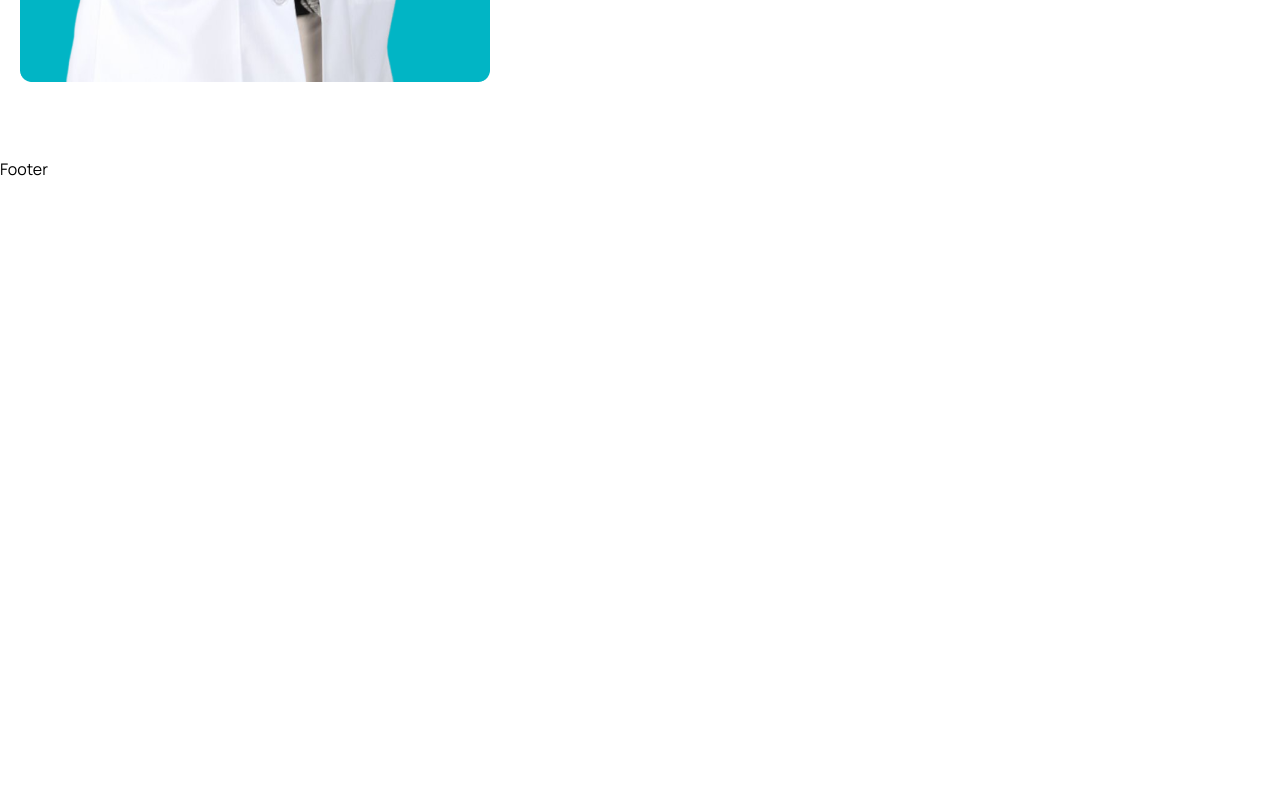
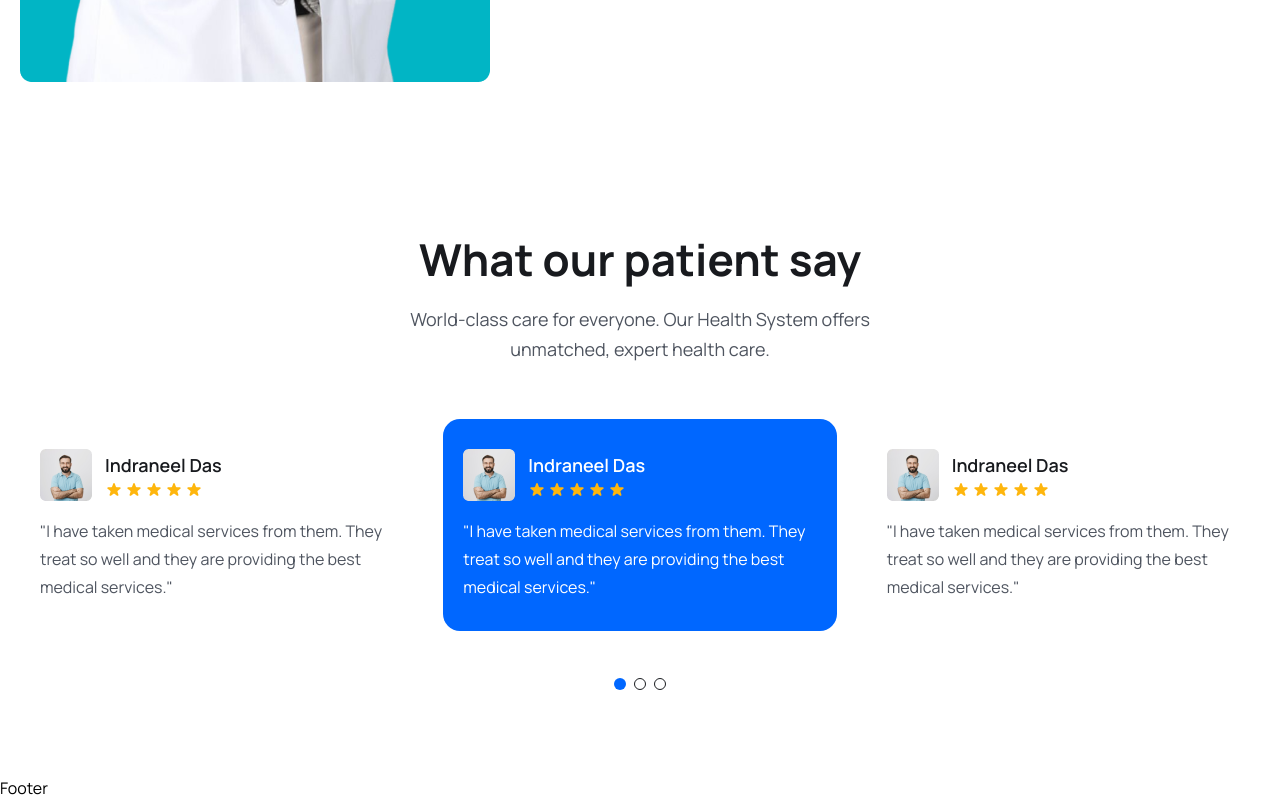
Before and after one commit to EncodeNeel/Medicare, a React (Vite) app in the folder frontend/: page /home in a window 1280 px wide. Shown: the part 5403-6203 px from the top of the page. Before the commit the page ends 5584 px from the top, so only its background shows below. Built offline with nearby package versions, Linux system fonts and the light colour scheme; the HTML template or start-up script is replaced by a standard one.

Commit message:
Add Testimonial component and update styles in app.css

```diff
--- a/frontend/src/App.css
+++ b/frontend/src/App.css
@@ -8,6 +8,33 @@
 
 body {
   font-family: "Manrope", sans-serif;
+}
+.swiper-pagination-bullet {
+  width: 12px !important;
+  height: 12px !important;
+  border: 1px solid #181a1e !important;
+  opacity: 100% !important;
+  background: #fff !important;
+}
+.swiper-pagination-bullet-active {
+  background: #0067ff !important;
+  border: none !important;
+}
+.swiper {
+  padding-bottom: 70px !important;
+}
+
+.swiper-slide.swiper-slide-next {
+  background: #0067ff;
+  border-radius: 17px;
+  box-shadow: 0px 20px 70px rgpa(0, 103, 255, 0.3) !important;
+}
+.swiper-slide.swiper-slide-next h4,
+.swiper-slide.swiper-slide-next p {
+  color: #fff !important;
+}
+.swiper-pagination {
+  top: 90% !important;
 }
 
 .sticky__header {
--- /dev/null
+++ b/frontend/src/components/Testimonal/Testimonial.jsx
@@ -0,0 +1,152 @@
+import React from "react";
+import { Pagination } from "swiper";
+import { Swiper, SwiperSlide } from "swiper/react";
+import "swiper/css";
+import "swiper/css/pagination";
+import patientAvatar from "../../assets/images/patient-avatar.png";
+import { HiStar } from "react-icons/hi";
+
+const Testimonial = () => {
+  return (
+    <div className="mt-[30px] lg:mt-[55px]">
+      <Swiper
+        modules={[Pagination]}
+        spaceBetween={30}
+        slidesPerView={1}
+        pagination={{ clickable: true }}
+        breakpoints={{
+          600: {
+            slidesPerView: 1,
+            spaceBetween: 0,
+          },
+          768: {
+            slidesPerView: 2,
+            spaceBetween: 20,
+          },
+          1024: {
+            slidesPerView: 3,
+            spaceBetween: 30,
+          },
+        }}
+      >
+        <SwiperSlide>
+          <div className="py-[30px] px-5 rounded-3">
+            <div className="flex items-center gap-[13px]">
+              <img src={patientAvatar} alt="" />
+              <div>
+                <h4 className="text-[18px] leading-[30px] font-semibold text-headingColor">
+                  Indraneel Das
+                </h4>
+                <div className="flex items-center gap-[2px]">
+                  <HiStar className="text-yellowColor w-[18px] h-5" />
+                  <HiStar className="text-yellowColor w-[18px] h-5" />
+                  <HiStar className="text-yellowColor w-[18px] h-5" />
+                  <HiStar className="text-yellowColor w-[18px] h-5" />
+                  <HiStar className="text-yellowColor w-[18px] h-5" />
+                </div>
+              </div>
+            </div>
+            <p className="text-[16px] leading-7 mt-4 text-textColor font-[400]">
+              "I have taken medical services from them. They treat so well and
+              they are providing the best medical services."
+            </p>
+          </div>
+        </SwiperSlide>
+        <SwiperSlide>
+          <div className="py-[30px] px-5 rounded-3">
+            <div className="flex items-center gap-[13px]">
+              <img src={patientAvatar} alt="" />
+              <div>
+                <h4 className="text-[18px] leading-[30px] font-semibold text-headingColor">
+                  Indraneel Das
+                </h4>
+                <div className="flex items-center gap-[2px]">
+                  <HiStar className="text-yellowColor w-[18px] h-5" />
+                  <HiStar className="text-yellowColor w-[18px] h-5" />
+                  <HiStar className="text-yellowColor w-[18px] h-5" />
+                  <HiStar className="text-yellowColor w-[18px] h-5" />
+                  <HiStar className="text-yellowColor w-[18px] h-5" />
+                </div>
+              </div>
+            </div>
+            <p className="text-[16px] leading-7 mt-4 text-textColor font-[400]">
+              "I have taken medical services from them. They treat so well and
+              they are providing the best medical services."
+            </p>
+          </div>
+        </SwiperSlide>
+        <SwiperSlide>
+          <div className="py-[30px] px-5 rounded-3">
+            <div className="flex items-center gap-[13px]">
+              <img src={patientAvatar} alt="" />
+              <div>
+                <h4 className="text-[18px] leading-[30px] font-semibold text-headingColor">
+                  Indraneel Das
+                </h4>
+                <div className="flex items-center gap-[2px]">
+                  <HiStar className="text-yellowColor w-[18px] h-5" />
+                  <HiStar className="text-yellowColor w-[18px] h-5" />
+                  <HiStar className="text-yellowColor w-[18px] h-5" />
+                  <HiStar className="text-yellowColor w-[18px] h-5" />
+                  <HiStar className="text-yellowColor w-[18px] h-5" />
+                </div>
+              </div>
+            </div>
+            <p className="text-[16px] leading-7 mt-4 text-textColor font-[400]">
+              "I have taken medical services from them. They treat so well and
+              they are providing the best medical services."
+            </p>
+          </div>
+        </SwiperSlide>
+        <SwiperSlide>
+          <div className="py-[30px] px-5 rounded-3">
+            <div className="flex items-center gap-[13px]">
+              <img src={patientAvatar} alt="" />
+              <div>
+                <h4 className="text-[18px] leading-[30px] font-semibold text-headingColor">
+                  Indraneel Das
+                </h4>
+                <div className="flex items-center gap-[2px]">
+                  <HiStar className="text-yellowColor w-[18px] h-5" />
+                  <HiStar className="text-yellowColor w-[18px] h-5" />
+                  <HiStar className="text-yellowColor w-[18px] h-5" />
+                  <HiStar className="text-yellowColor w-[18px] h-5" />
+                  <HiStar className="text-yellowColor w-[18px] h-5" />
+                </div>
+              </div>
+            </div>
+            <p className="text-[16px] leading-7 mt-4 text-textColor font-[400]">
+              "I have taken medical services from them. They treat so well and
+              they are providing the best medical services."
+            </p>
+          </div>
+        </SwiperSlide>
+        <SwiperSlide>
+          <div className="py-[30px] px-5 rounded-3">
+            <div className="flex items-center gap-[13px]">
+              <img src={patientAvatar} alt="" />
+              <div>
+                <h4 className="text-[18px] leading-[30px] font-semibold text-headingColor">
+                  Indraneel Das
+                </h4>
+                <div className="flex items-center gap-[2px]">
+                  <HiStar className="text-yellowColor w-[18px] h-5" />
+                  <HiStar className="text-yellowColor w-[18px] h-5" />
+                  <HiStar className="text-yellowColor w-[18px] h-5" />
+                  <HiStar className="text-yellowColor w-[18px] h-5" />
+                  <HiStar className="text-yellowColor w-[18px] h-5" />
+                </div>
+              </div>
+            </div>
+            <p className="text-[16px] leading-7 mt-4 text-textColor font-[400]">
+              "I have taken medical services from them. They treat so well and
+              they are providing the best medical services."
+            </p>
+          </div>
+        </SwiperSlide>
+      </Swiper>
+    </div>
+  );
+};
+
+export default Testimonial;
--- a/frontend/src/pages/Home.jsx
+++ b/frontend/src/pages/Home.jsx
@@ -16,6 +16,7 @@
 import ServiceList from "../components/Services/ServiceList";
 import DoctorList from "../components/Doctors/DoctorList";
 import FaqList from "../components/Faq/FaqList";
+import Testimonial from "../components/Testimonal/Testimonial";
 
 const Home = () => {
   return (
@@ -284,6 +285,22 @@
         </div>
       </section>
       {/* ========== faq section end ========== */}
+
+      {/* ========== testimonial ============= */}
+      <section>
+        <div className="container">
+          <div className="xl:w-[470px] mx-auto">
+            <h2 className="heading text-center">What our patient say</h2>
+            <p className="text__para text-center">
+              World-class care for everyone. Our Health System offers unmatched,
+              expert health care.
+            </p>
+          </div>
+
+          <Testimonial />
+        </div>
+      </section>
+      {/* ========== testimonial end ============= */}
     </>
   );
 };
```
